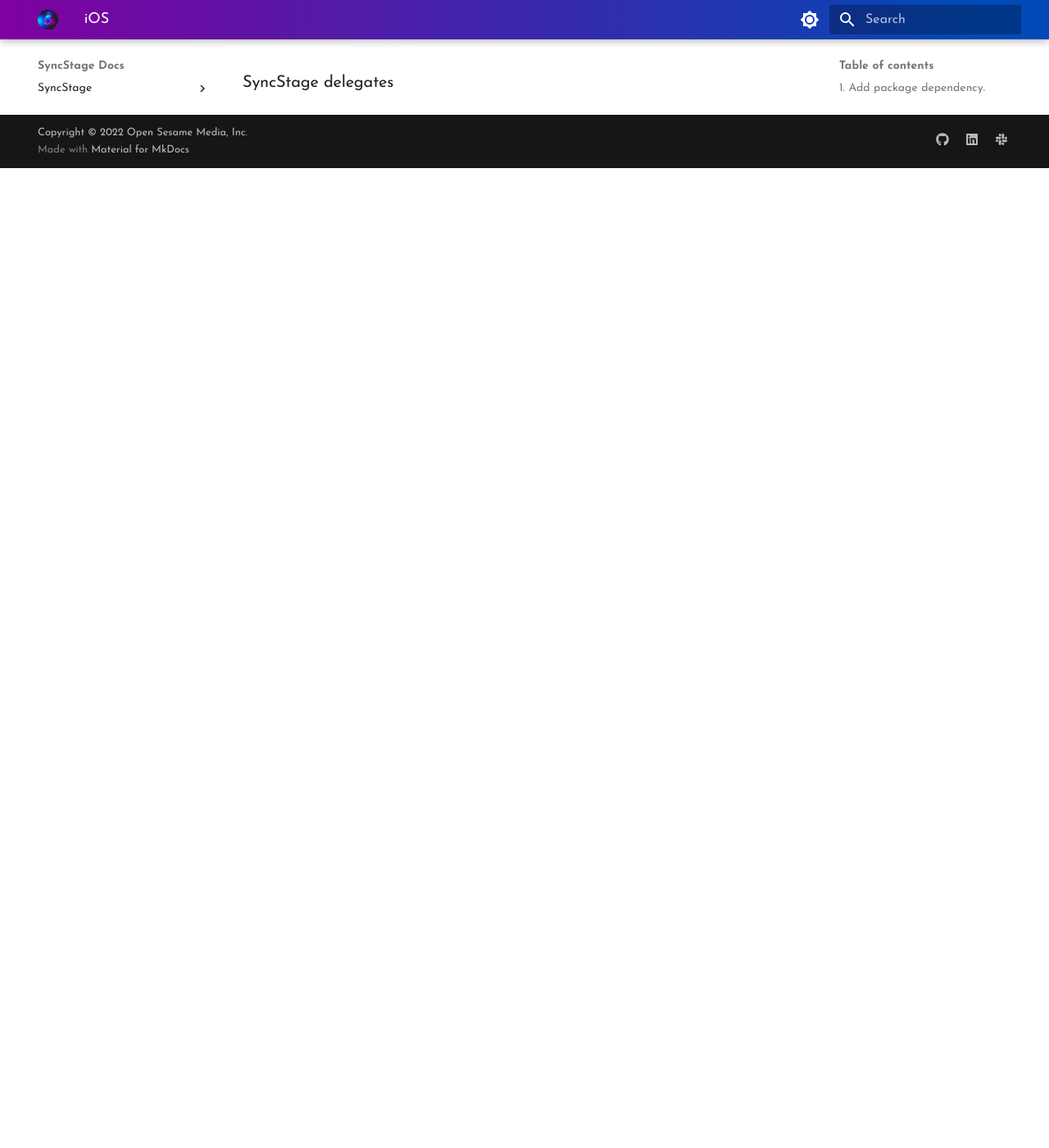
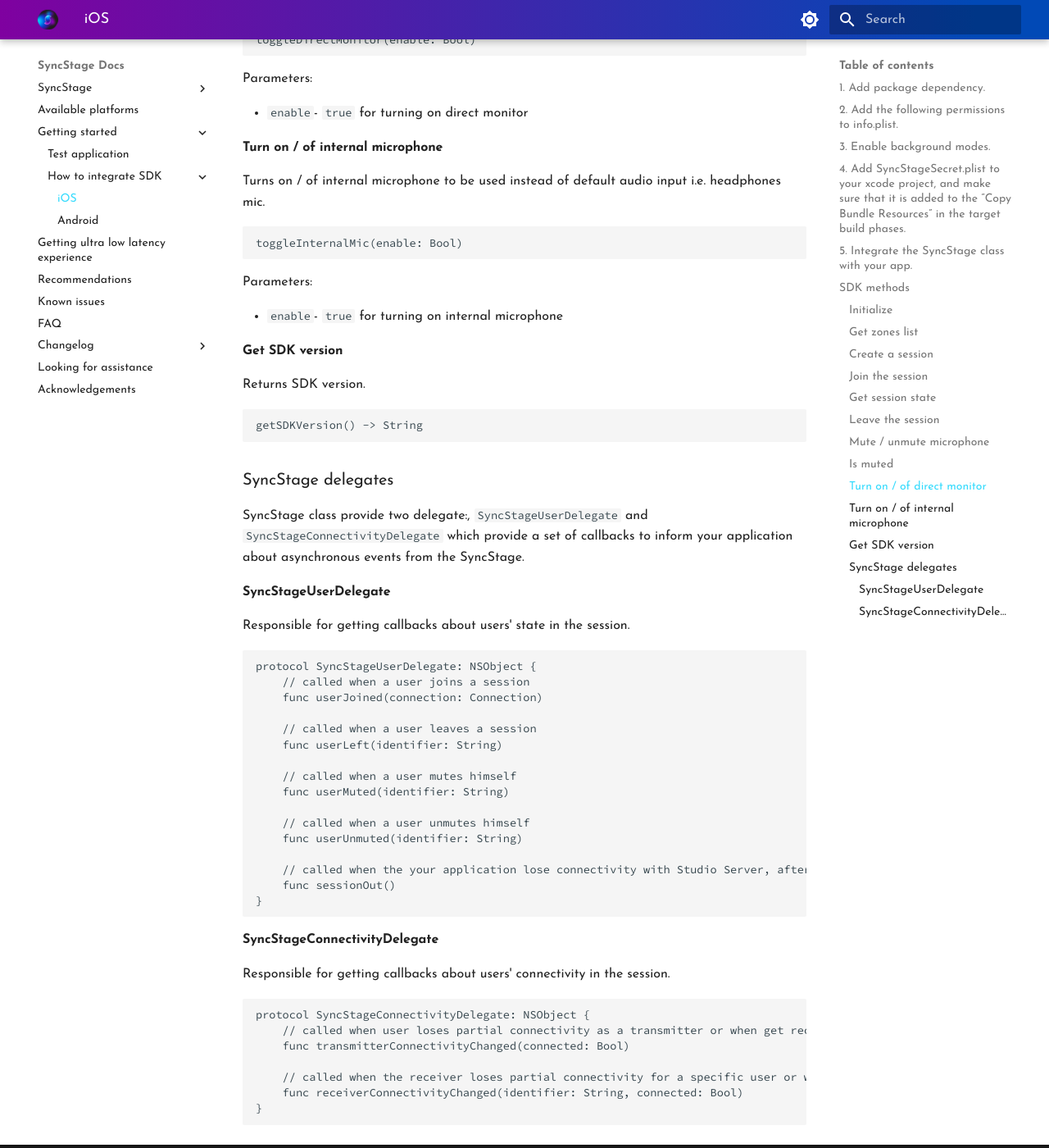
Before and after one commit to opensesamemedia/syncstage-docs, an MkDocs documentation site: the page built from docs/ios-integration.md, in a window 1280 px wide and 1400 px high, scrolled down 3545 px. Shown: the whole window at 82% size. Built offline with MkDocs 1.6.1 and Material for MkDocs 9.7.7, drawn with Linux system fonts in a browser that asks for light colours; before the commit the page ends 3750 px from its top, so only the background shows below that; some of the changed text lies outside the part shown.

Commit message:
docs update

````diff
--- a/docs/architecture-and-glossary.md
+++ b/docs/architecture-and-glossary.md
@@ -20,3 +20,5 @@
 *  __Developer Console__ - web application for managing your Organization, Projects, Applications, it provides comprehensive insight into the statistics data and billing.
 *  __Developer team__ - developer console users from your organization who have access to your projects and applications.
 *  __Audio stream__ - is an audio sent between 2 users of your mobile app.
+*  __Internal microphone__ - microphone that is built into your user’s smartphone.
+*  __Direct monitor__ - SDK option which allows you to hear yourself on your headphones. It's very useful for jamming and singing use cases when the user wants to hear not only other musicians / backing tracks but also himself.
--- a/docs/ios-integration.md
+++ b/docs/ios-integration.md
@@ -148,7 +148,7 @@
 
 Parameters:
 
-* `mute`- is microphone muted
+* `mute`- desired state of the mute option
 
 #### Is muted
 
@@ -158,11 +158,67 @@
 isTransmitterMuted() -> Bool
 ```
 
-#### Toggle direct monitor
+#### Turn on / of direct monitor
+Turns on / of direct monitor.
 
-#### Toggle internal microphone
+```
+toggleDirectMonitor(enable: Bool)
+```
+Parameters:
+
+* `enable`- `true` for turning on direct monitor
+
+#### Turn on / of internal microphone
+Turns on / of internal microphone to be used instead of default audio input i.e. headphones mic.
+
+```
+toggleInternalMic(enable: Bool)
+```
+Parameters:
+
+* `enable`- `true` for turning on internal microphone
 
 #### Get SDK version
+Returns SDK version.
 
+```
+getSDKVersion() -> String
+```
 
 ### SyncStage delegates
+SyncStage class provide two delegate:, `SyncStageUserDelegate` and `SyncStageConnectivityDelegate` which provide a set of callbacks to inform your application about asynchronous events from the SyncStage.
+
+#### SyncStageUserDelegate
+Responsible for getting callbacks about users' state in the session.
+
+```
+protocol SyncStageUserDelegate: NSObject {
+    // called when a user joins a session
+    func userJoined(connection: Connection)
+
+    // called when a user leaves a session
+    func userLeft(identifier: String)
+
+    // called when a user mutes himself
+    func userMuted(identifier: String)
+
+    // called when a user unmutes himself
+    func userUnmuted(identifier: String)
+
+    // called when the your application lose connectivity with Studio Server, after a while user will be dismissed from the session
+    func sessionOut()
+}
+```
+
+#### SyncStageConnectivityDelegate
+Responsible for getting callbacks about users' connectivity in the session.
+
+```
+protocol SyncStageConnectivityDelegate: NSObject {
+    // called when user loses partial connectivity as a transmitter or when get recover.
+    func transmitterConnectivityChanged(connected: Bool)
+
+    // called when the receiver loses partial connectivity for a specific user or when it recovers
+    func receiverConnectivityChanged(identifier: String, connected: Bool)
+}
+```
````
